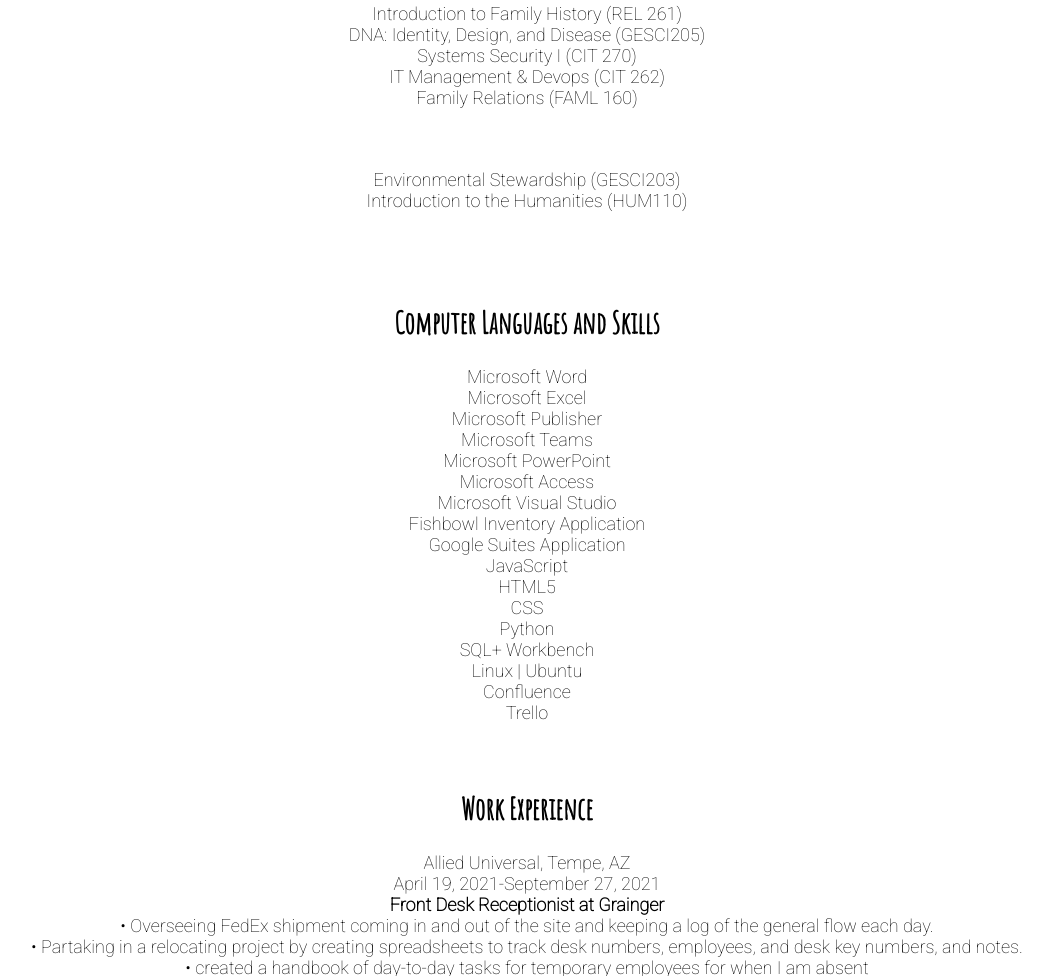
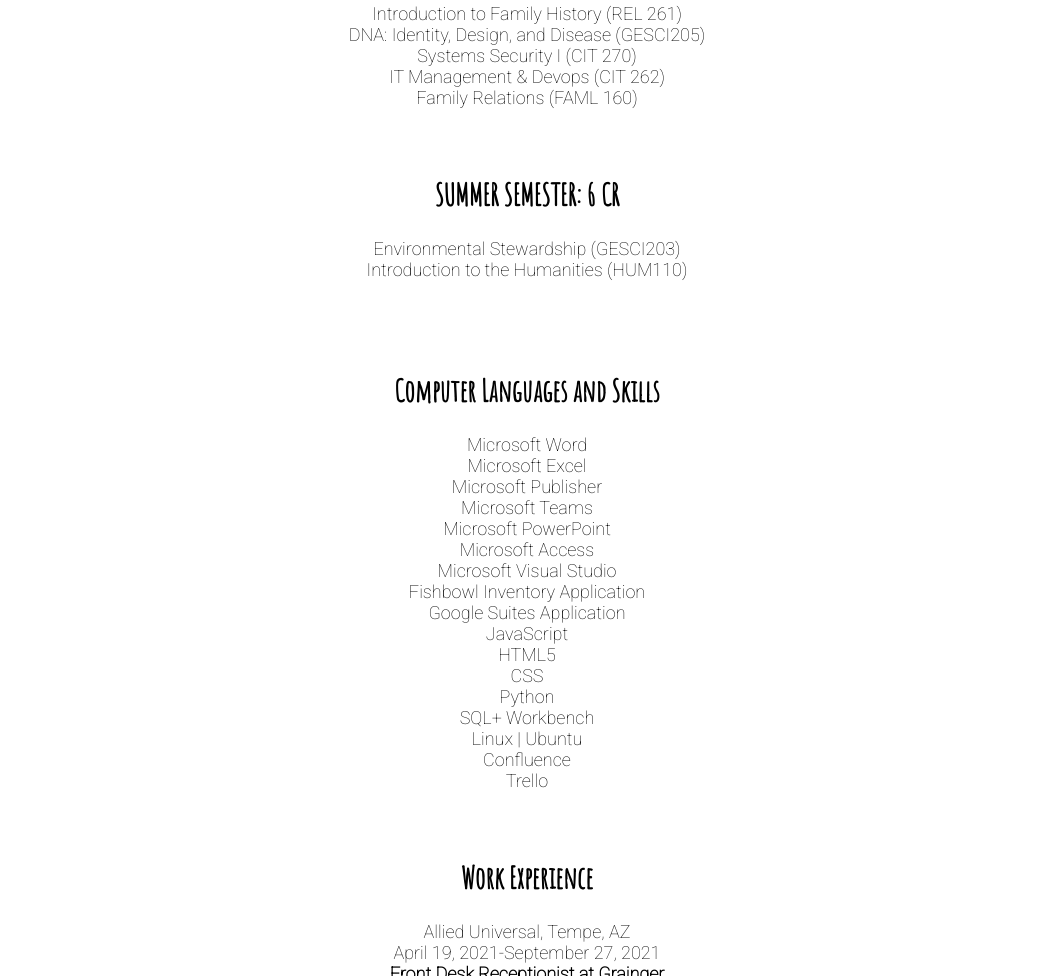
Before and after one commit to Ekowalski17/resume-website, a plain HTML site: page about.html in a window 1280 px wide. Shown: the part 2000-2976 px from the top of the page, without its empty margins (113-1162 px from the left). Drawn offline with Linux system fonts and the light colour scheme; a script that the page names is missing; a web font is replaced by a local one.

Commit message:
changes 2

```diff
--- a/about.html
+++ b/about.html
@@ -119,6 +119,7 @@
             Family Relations (FAML 160)<br/>
         </p>
         <br/>
+        <h2>SUMMER SEMESTER: 6 CR</h2>
         <p>
             Environmental Stewardship (GESCI203)<br/>
             Introduction to the Humanities (HUM110)<br/>
```
